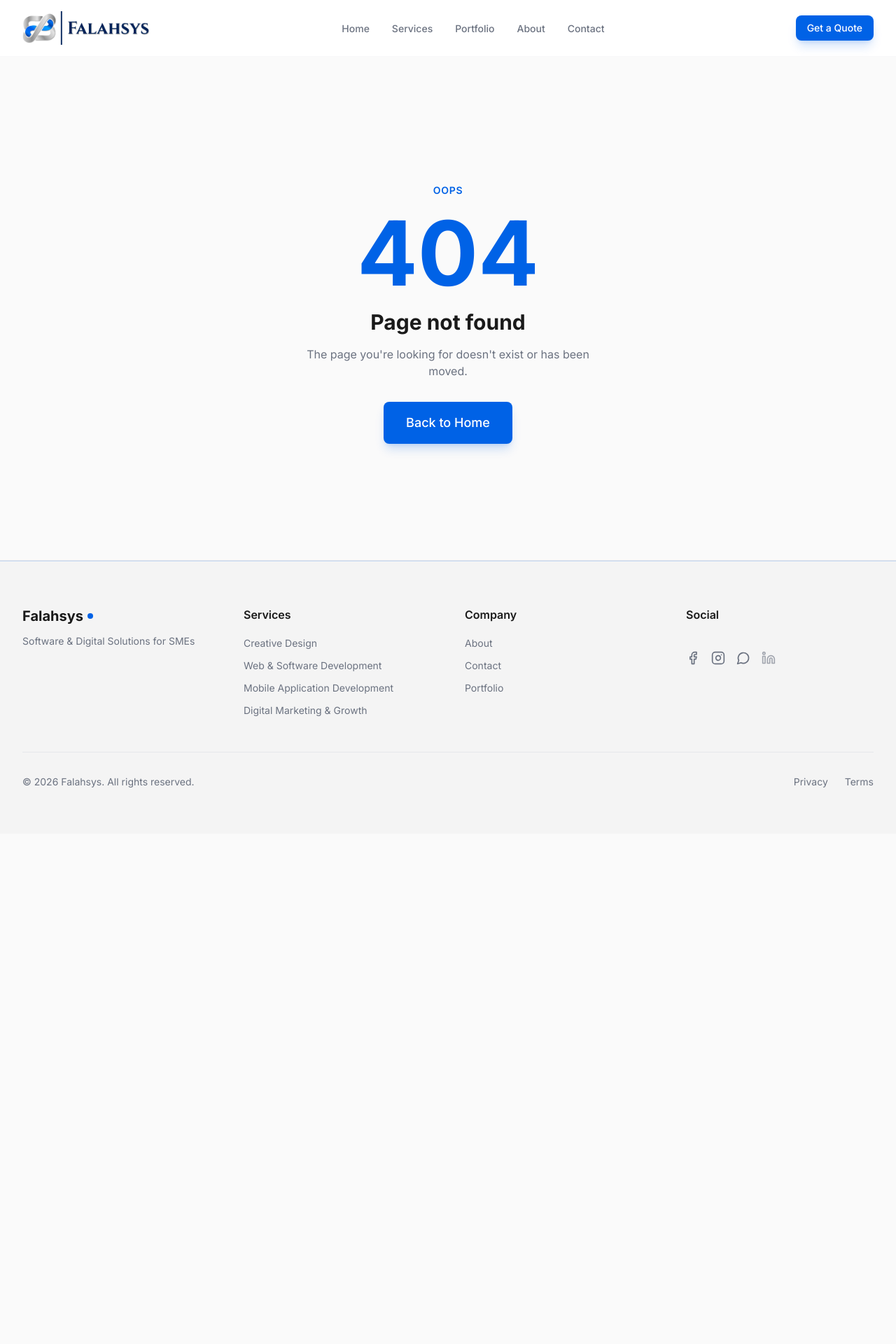
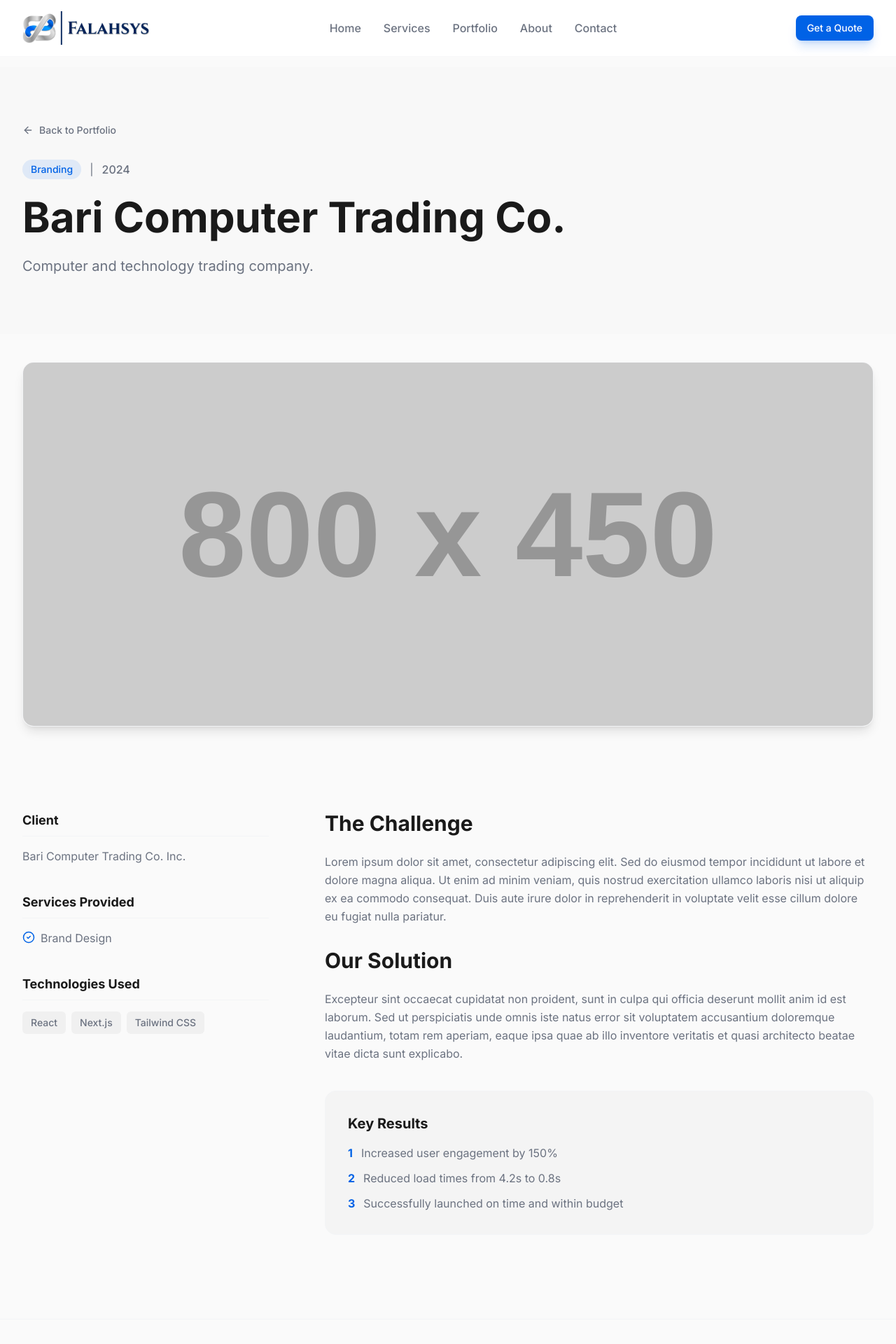
Before and after one commit to Root007x/fsl, a Next.js app: page /portfolio/bari-computer-trading in a window 1280 px wide. Before the commit this address had no page. Shown: the top 1920 px of the page at 70% size. Before the commit the page ends 1191 px from the top, so only its background shows below. Built offline with nearby package versions, Linux system fonts and the light colour scheme.

Commit message:
view project added

```diff
--- /dev/null
+++ b/app/portfolio/[id]/page.tsx
@@ -0,0 +1,160 @@
+import { notFound } from "next/navigation";
+import Image from "next/image";
+import Link from "next/link";
+import { Container } from "@/components/ui/Container";
+import { Button } from "@/components/ui/Button";
+import { PROJECTS } from "@/constants";
+import { ArrowLeft, CheckCircle2 } from "lucide-react";
+
+interface ProjectPageProps {
+  params: Promise<{
+    id: string;
+  }>;
+}
+
+// Generate static params if you want these exported statically
+export function generateStaticParams() {
+  return PROJECTS.map((project) => ({
+    id: project.id,
+  }));
+}
+
+export default async function ProjectPage({ params }: ProjectPageProps) {
+  const resolvedParams = await params;
+  const project = PROJECTS.find((p) => p.id === resolvedParams.id);
+
+  if (!project) {
+    notFound();
+  }
+
+  return (
+    <article className="pt-24 pb-20 min-h-screen">
+      {/* Hero Section */}
+      <section className="py-12 md:py-20 bg-muted/30">
+        <Container>
+          <div className="max-w-4xl">
+            <Link
+              href="/#portfolio"
+              className="inline-flex items-center gap-2 text-sm font-medium text-muted-foreground hover:text-foreground transition-colors mb-8"
+            >
+              <ArrowLeft size={16} /> Back to Portfolio
+            </Link>
+
+            <div className="flex flex-wrap items-center gap-3 mb-6">
+              <span className="px-3 py-1 rounded-full bg-accent/10 text-accent text-sm font-medium">
+                {project.category}
+              </span>
+              <span className="text-muted-foreground">|</span>
+              <span className="text-muted-foreground font-medium">{project.year}</span>
+            </div>
+
+            <h1 className="text-4xl md:text-5xl lg:text-6xl font-bold text-foreground mb-6 leading-tight">
+              {project.name}
+            </h1>
+
+            <p className="text-xl text-muted-foreground leading-relaxed max-w-3xl">
+              {project.description}
+            </p>
+          </div>
+        </Container>
+      </section>
+
+      {/* Featured Image */}
+      <section className="py-10">
+        <Container>
+          <div className="relative w-full aspect-video md:aspect-[21/9] rounded-2xl overflow-hidden shadow-lg border border-gray-100">
+            {project.image ? (
+              <Image
+                src={project.image}
+                alt={`${project.name} featured image`}
+                fill
+                className="object-cover"
+                priority
+                unoptimized
+              />
+            ) : (
+              <div className="absolute inset-0 bg-gradient-to-br from-accent/20 to-accent/5" />
+            )}
+          </div>
+        </Container>
+      </section>
+
+      {/* Content Columns */}
+      <section className="py-12 md:py-20">
+        <Container>
+          <div className="grid md:grid-cols-3 gap-12 lg:gap-20">
+            {/* Left Col: Details & Tags */}
+            <div className="md:col-span-1 space-y-10">
+              <div>
+                <h3 className="text-lg font-bold text-foreground mb-4 border-b border-gray-100 pb-2">Client</h3>
+                <p className="text-muted-foreground">{project.name} Inc.</p>
+              </div>
+
+              <div>
+                <h3 className="text-lg font-bold text-foreground mb-4 border-b border-gray-100 pb-2">Services Provided</h3>
+                <ul className="space-y-2">
+                  {project.tags.map(tag => (
+                    <li key={tag} className="text-muted-foreground flex items-start gap-2">
+                      <CheckCircle2 size={18} className="text-accent mt-0.5 shrink-0" />
+                      <span>{tag}</span>
+                    </li>
+                  ))}
+                </ul>
+              </div>
+
+              <div>
+                <h3 className="text-lg font-bold text-foreground mb-4 border-b border-gray-100 pb-2">Technologies Used</h3>
+                <div className="flex flex-wrap gap-2">
+                  <span className="px-3 py-1.5 bg-muted rounded-md text-sm font-medium text-muted-foreground">React</span>
+                  <span className="px-3 py-1.5 bg-muted rounded-md text-sm font-medium text-muted-foreground">Next.js</span>
+                  <span className="px-3 py-1.5 bg-muted rounded-md text-sm font-medium text-muted-foreground">Tailwind CSS</span>
+                </div>
+              </div>
+            </div>
+
+            {/* Right Col: Story / Narrative */}
+            <div className="md:col-span-2 prose prose-lg prose-slate max-w-none">
+              <h2 className="text-3xl font-bold text-foreground mb-6">The Challenge</h2>
+              <p className="text-muted-foreground mb-8 leading-relaxed">
+                Lorem ipsum dolor sit amet, consectetur adipiscing elit. Sed do eiusmod tempor incididunt ut labore et dolore magna aliqua. Ut enim ad minim veniam, quis nostrud exercitation ullamco laboris nisi ut aliquip ex ea commodo consequat. Duis aute irure dolor in reprehenderit in voluptate velit esse cillum dolore eu fugiat nulla pariatur.
+              </p>
+
+              <h2 className="text-3xl font-bold text-foreground mb-6">Our Solution</h2>
+              <p className="text-muted-foreground mb-8 leading-relaxed">
+                Excepteur sint occaecat cupidatat non proident, sunt in culpa qui officia deserunt mollit anim id est laborum. Sed ut perspiciatis unde omnis iste natus error sit voluptatem accusantium doloremque laudantium, totam rem aperiam, eaque ipsa quae ab illo inventore veritatis et quasi architecto beatae vitae dicta sunt explicabo.
+              </p>
+
+              <div className="bg-muted/50 p-8 rounded-2xl border border-gray-100 my-10">
+                <h3 className="text-xl font-bold text-foreground mb-4">Key Results</h3>
+                <ul className="space-y-3">
+                  <li className="flex items-start gap-3 text-muted-foreground">
+                    <span className="text-accent font-bold">1</span>
+                    Increased user engagement by 150%
+                  </li>
+                  <li className="flex items-start gap-3 text-muted-foreground">
+                    <span className="text-accent font-bold">2</span>
+                    Reduced load times from 4.2s to 0.8s
+                  </li>
+                  <li className="flex items-start gap-3 text-muted-foreground">
+                    <span className="text-accent font-bold">3</span>
+                    Successfully launched on time and within budget
+                  </li>
+                </ul>
+              </div>
+            </div>
+          </div>
+        </Container>
+      </section>
+
+      {/* CTA */}
+      <section className="py-20 border-t border-gray-100">
+        <Container className="text-center">
+          <h2 className="text-3xl font-bold text-foreground mb-6">Ready to start your own project?</h2>
+          <Button href="/contact" variant="primary" size="lg">
+            Let's Talk
+          </Button>
+        </Container>
+      </section>
+    </article>
+  );
+}
--- a/components/sections/Hero.tsx
+++ b/components/sections/Hero.tsx
@@ -5,7 +5,6 @@
 import { Container } from "@/components/ui/Container";
 import { Button } from "@/components/ui/Button";
 import { AnimatedText } from "@/components/ui/AnimatedText";
-import { STATS } from "@/constants";
 import { ChevronDown, Globe2, Zap, Users } from "lucide-react";
 
 /* ─────────────────────────────────────────────────────────────
@@ -433,22 +432,6 @@
             No long-term contracts · Average delivery 4–8 weeks
           </motion.p>
 
-          {/* Stats — 2×2 grid */}
-          <motion.div
-            initial={{ opacity: 0, y: 20 }}
-            animate={{ opacity: 1, y: 0 }}
-            transition={{ delay: 0.5, duration: 0.55 }}
-            className="mt-12 grid grid-cols-2 gap-x-12 gap-y-5"
-          >
-            {STATS.map((stat) => (
-              <div key={stat.label} className="flex flex-col gap-0.5">
-                <span className="text-2xl font-bold text-amber-400 lg:text-slate-900">{stat.value}</span>
-                <span className="text-[11px] uppercase tracking-[0.18em] text-amber-400/80 lg:text-slate-400">
-                  {stat.label}
-                </span>
-              </div>
-            ))}
-          </motion.div>
 
           {/* Scroll cue */}
           <motion.a
--- a/components/sections/Navbar.tsx
+++ b/components/sections/Navbar.tsx
@@ -118,7 +118,7 @@
                       else handleNavClick(link.href);
                     }}
                     className={cn(
-                      "text-sm font-medium transition-colors hover:text-accent rounded focus:outline-none focus-visible:ring-2 focus-visible:ring-accent/50",
+                      "text-base font-medium transition-colors hover:text-accent rounded focus:outline-none focus-visible:ring-2 focus-visible:ring-accent/50",
                       isActive(link.href) ? "text-accent" : "text-muted-foreground"
                     )}
                   >
--- a/components/sections/Portfolio.tsx
+++ b/components/sections/Portfolio.tsx
@@ -2,11 +2,12 @@
 
 import { useState } from "react";
 import Image from "next/image";
+import Link from "next/link";
 import { motion, AnimatePresence } from "framer-motion";
 import { Container } from "@/components/ui/Container";
 import { SectionHeading } from "@/components/ui/SectionHeading";
 import { Button } from "@/components/ui/Button";
-import { PROJECTS, STATS, PORTFOLIO_FILTERS } from "@/constants";
+import { PROJECTS, PORTFOLIO_FILTERS } from "@/constants";
 import { cn } from "@/lib/utils";
 
 type Filter = (typeof PORTFOLIO_FILTERS)[number];
@@ -32,20 +33,6 @@
           title="Projects That Speak For Themselves"
         />
 
-        {/* Stats row */}
-        <motion.div
-          initial={{ opacity: 0, y: 20 }}
-          whileInView={{ opacity: 1, y: 0 }}
-          viewport={{ once: true }}
-          className="flex flex-wrap gap-6 mb-10"
-        >
-          {STATS.map((stat) => (
-            <div key={stat.label} className="text-center">
-              <span className="text-2xl font-bold text-accent">{stat.value}</span>
-              <span className="text-muted-foreground ml-2">{stat.label}</span>
-            </div>
-          ))}
-        </motion.div>
 
         {/* Filter tabs */}
         <div className="flex flex-wrap gap-2 mb-10">
@@ -84,6 +71,7 @@
                 transition={{ duration: 0.3 }}
                 className="group relative rounded-2xl overflow-hidden border border-gray-200 bg-white shadow-sm backdrop-blur-md"
               >
+                <Link href={`/portfolio/${project.id}`} className="block w-full h-full">
                   {/* Project image or gradient placeholder */}
                   {project.image ? (
                     <div className="aspect-video relative">
@@ -121,11 +109,12 @@
                     <p className="text-sm text-muted-foreground">{project.description}</p>
                   </div>
                   {/* Hover overlay */}
-                <div className="absolute inset-0 bg-white/95 opacity-0 group-hover:opacity-100 transition-opacity flex items-center justify-center">
-                  <span className="text-accent font-medium flex items-center gap-2">
+                  <div className="absolute inset-0 bg-accent/95 flex flex-col items-center justify-center opacity-0 group-hover:opacity-100 transition-all duration-300">
+                    <span className="bg-white text-accent px-6 py-2 rounded-full font-medium inline-flex items-center gap-2 transform translate-y-4 group-hover:translate-y-0 transition-all duration-300">
                       View Project →
                     </span>
                   </div>
+                </Link>
               </motion.article>
             ))}
           </AnimatePresence>
--- a/components/sections/Services.tsx
+++ b/components/sections/Services.tsx
@@ -6,9 +6,9 @@
 import { SectionHeading } from "@/components/ui/SectionHeading";
 import { Card } from "@/components/ui/Card";
 import { SERVICES } from "@/constants";
-import { Palette, Globe, TrendingUp, Smartphone, ArrowRight, Brain } from "lucide-react";
+import { Palette, Globe, TrendingUp, Smartphone, ArrowRight, Brain, Server } from "lucide-react";
 
-const iconMap = { Palette, Globe, TrendingUp, Smartphone, Brain };
+const iconMap = { Palette, Globe, TrendingUp, Smartphone, Brain, Server };
 
 export function Services() {
   return (
@@ -45,7 +45,7 @@
                   as="article"
                   className="group h-full flex flex-col"
                 >
-                  <div className="mb-4 inline-flex w-12 h-12 rounded-xl bg-accent/20 items-center justify-center text-accent transition-transform duration-300 group-hover:rotate-6">
+                  <div className="mb-4 inline-flex w-12 h-12 rounded-xl bg-accent/20 items-center justify-center text-accent transition-all duration-300 group-hover:animate-shake">
                     <Icon size={24} aria-hidden />
                   </div>
                   <h3 className="text-xl font-bold text-foreground mb-2">{service.title}</h3>
--- a/constants/index.ts
+++ b/constants/index.ts
@@ -82,6 +82,21 @@
       "Predictive Analytics & Machine Learning",
       "Computer Vision Systems",
       "AI Workflow Automation",
+    ],
+    href: "/contact",
+  },
+  {
+    id: "devops-scalable-infrastructure",
+    title: "DevOps & Scalable Infrastructure",
+    description: "We build reliable, automated, and scalable infrastructure that ensures your applications run efficiently, deploy faster, and handle growth smoothly.",
+    icon: "Server",
+    subServices: [
+      "CI/CD Pipeline Setup",
+      "Docker & Containerization",
+      "Cloud Infrastructure (AWS / GCP / Azure)",
+      "Infrastructure as Code (Terraform / Ansible)",
+      "Monitoring & Performance Optimization",
+      "Microservices Deployment",
     ],
     href: "/contact",
   },
--- a/tailwind.config.ts
+++ b/tailwind.config.ts
@@ -23,8 +23,15 @@
       animation: {
         "scroll-left": "scroll-left 40s linear infinite",
         "scroll-right": "scroll-right 40s linear infinite",
+        shake: "shake 0.5s cubic-bezier(.36,.07,.19,.97) both",
       },
       keyframes: {
+        shake: {
+          "10%, 90%": { transform: "translate3d(-1px, 0, 0)" },
+          "20%, 80%": { transform: "translate3d(2px, 0, 0)" },
+          "30%, 50%, 70%": { transform: "translate3d(-4px, 0, 0)" },
+          "40%, 60%": { transform: "translate3d(4px, 0, 0)" },
+        },
         "scroll-left": {
           "0%": { transform: "translateX(0)" },
           "100%": { transform: "translateX(-50%)" },
```
Lines whose indentation alone changed are shown as unchanged.
